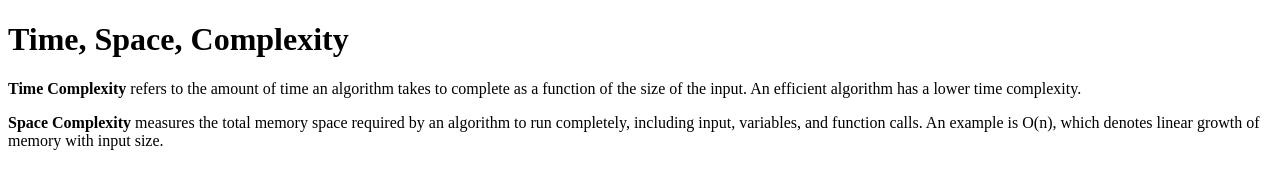
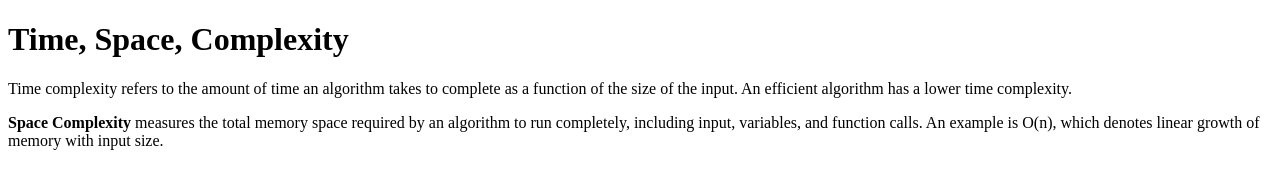
Before and after one commit to acciojob/time-and-space-complexity-patelantra17, a website: page main.html in a window 1280 px wide. Drawn offline with Linux system fonts and the light colour scheme.

Commit message:
created a submission

```diff
--- a/main.html
+++ b/main.html
@@ -1,4 +1,3 @@
-<!DOCTYPE html>
 <!DOCTYPE html>
 <html>
 <head>
@@ -8,7 +7,7 @@
     <h1>Time, Space, Complexity</h1>
 
     <p>
-        <b>Time Complexity</b> refers to the amount of time an algorithm takes to complete as a function of the size of the input. An efficient algorithm has a lower time complexity.
+        Time complexity refers to the amount of time an algorithm takes to complete as a function of the size of the input. An efficient algorithm has a lower time complexity.
     </p>
 
     <p>
```
